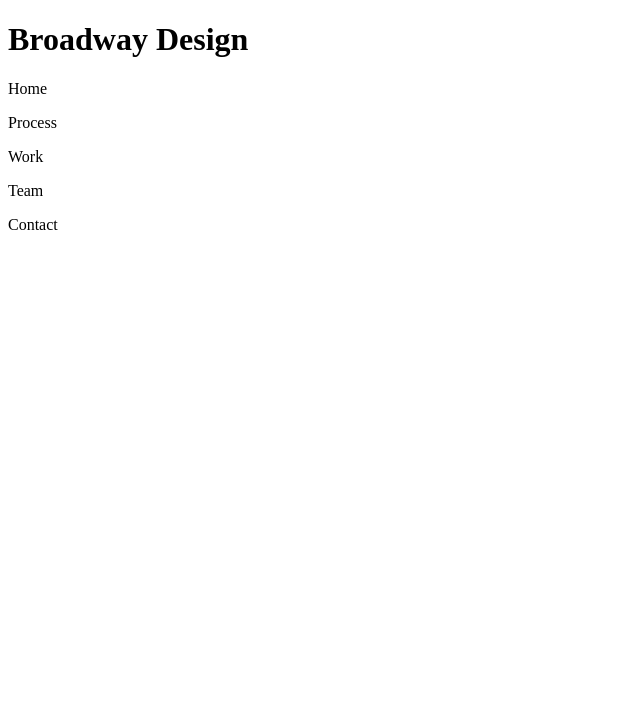
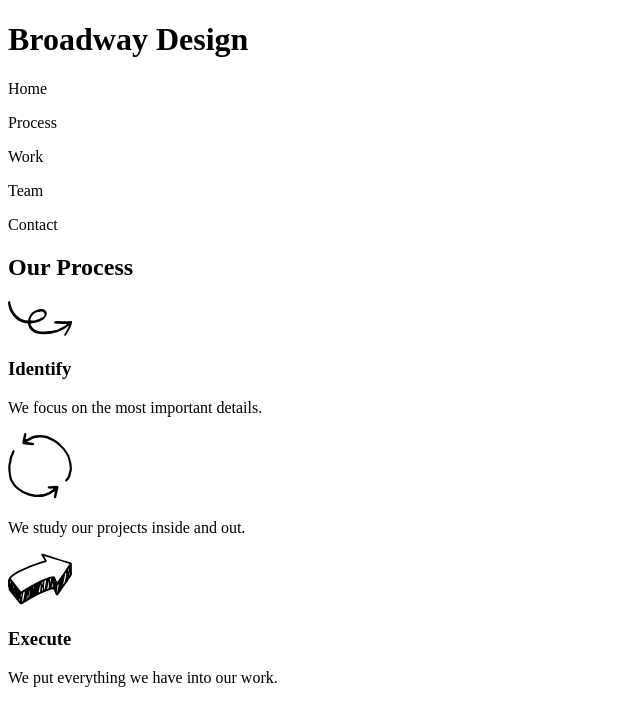
Before and after one commit to BW3538/broadway, a plain HTML site: page index.html in a window 1280 px wide. Shown: the whole page, without its empty margins (0-640 px from the left). Drawn offline with Linux system fonts and the light colour scheme.

Commit message:
Add main message of website

```diff
--- a/index.html
+++ b/index.html
@@ -7,7 +7,9 @@
   <body>
 
     <header>
+      <!--Page Heading-->
       <h1>Broadway Design</h1>
+      <!--Navigation links-->
       <nav>
         <p>Home</p>
         <p>Process</p>
@@ -16,7 +18,18 @@
         <p>Contact</p>
       </nav>
     </header>
-
+    <!--Process Section-->
+    <div>
+      <h2>Our Process</h2>
+      <img src="./resources/images/identify.svg"/>
+      <h3>Identify</h3>
+      <p>We focus on the most important details.</p>
+      <img src="./resources/images/understand.svg"/>
+      <p>We study our projects inside and out.</p>
+      <img src="./resources/images/execute.svg"/>
+      <h3>Execute</h3>
+      <p>We put everything we have into our work.</p>
+    </div>
 
   </body>
 </html>
```
